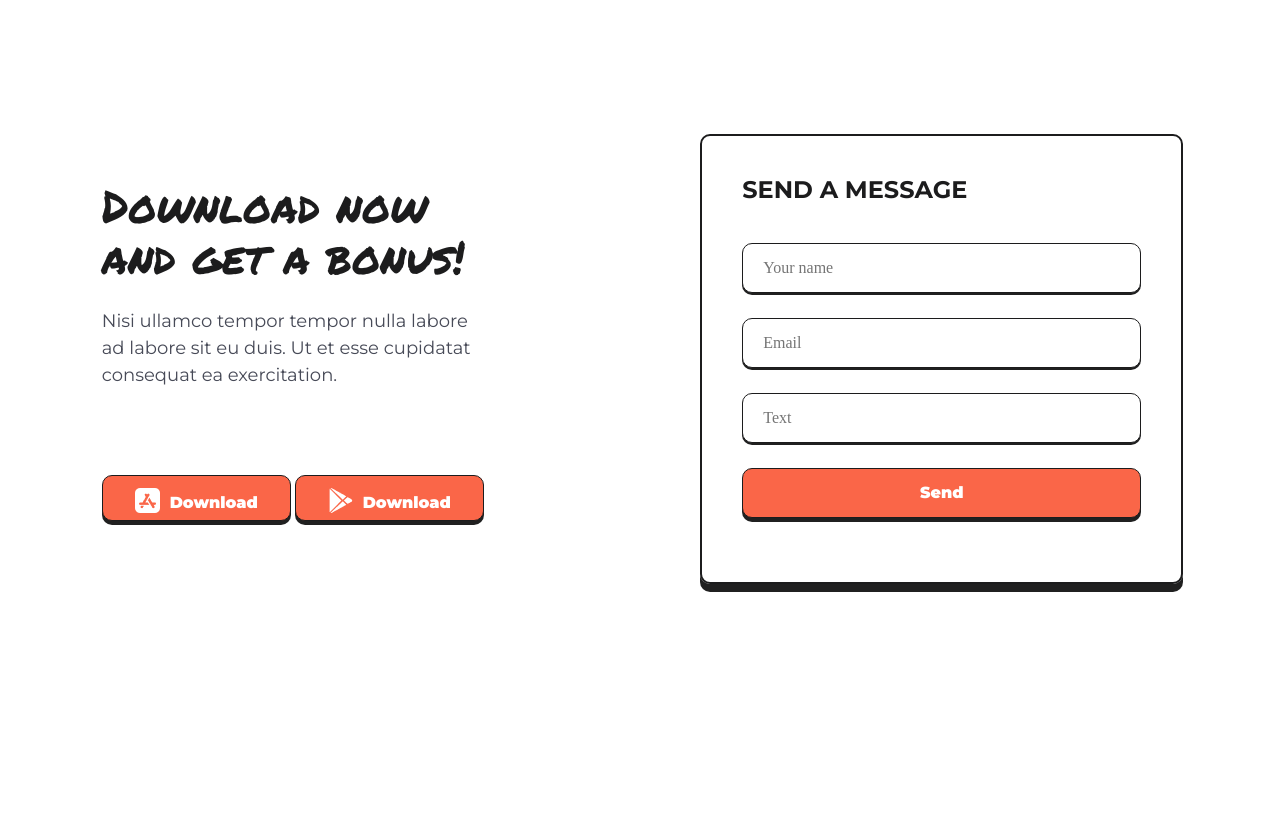
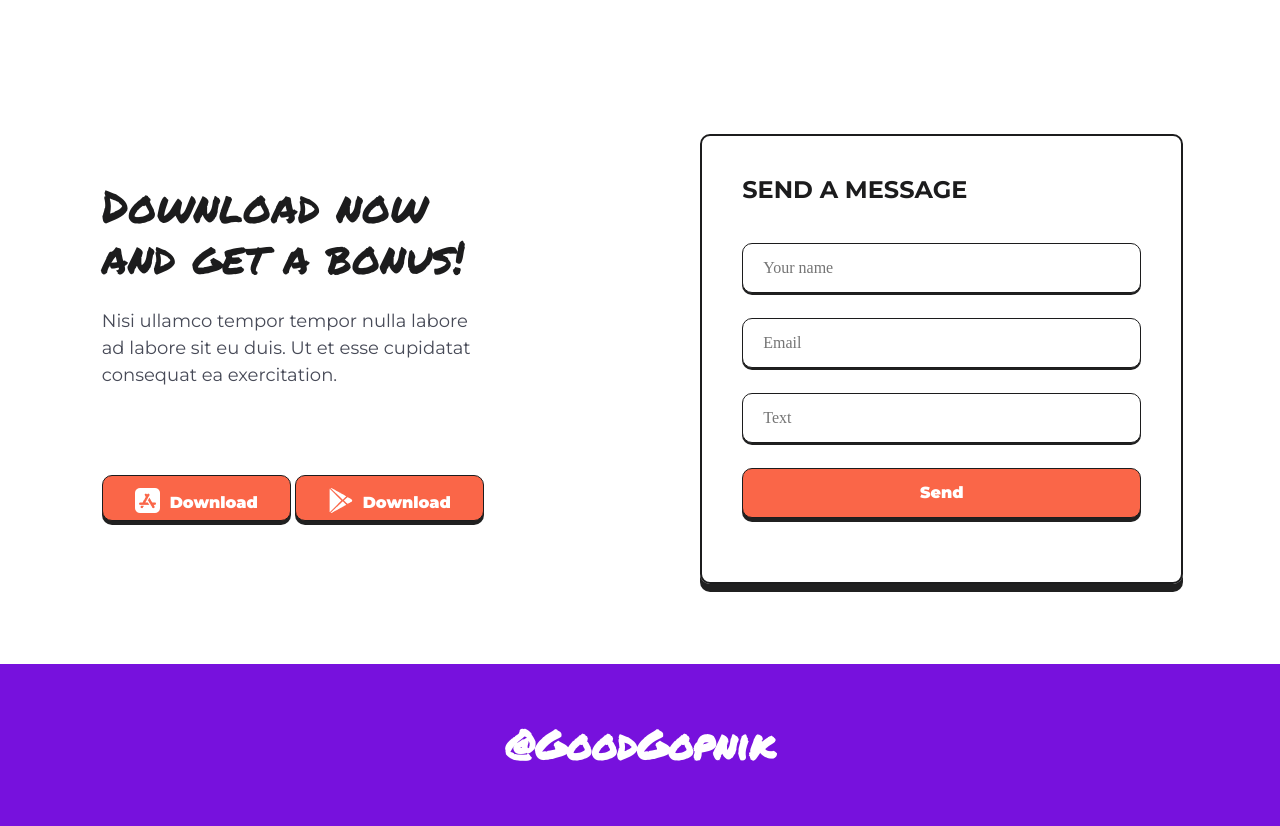
Before and after one commit to GoodGopnik/fitnessTracker, a website: page app/index.html in a window 1280 px wide. Shown: the part 3714-4540 px from the top of the page. Before the commit the page ends 4378 px from the top, so only its background shows below. Drawn offline with nearby package versions, Linux system fonts and the light colour scheme.

Commit message:
доделал верстку

```diff
--- a/app/index.html
+++ b/app/index.html
@@ -254,8 +254,10 @@
     </div>
   </div>
 </section>
-
-
+<!-- footer -->
+<footer class="footer">
+  <h2><a href="https://github.com/GoodGopnik" target="_blank">@GoodGopnik</a></h2>
+</footer>
 
 
 
--- a/app/scss/style.scss
+++ b/app/scss/style.scss
@@ -939,8 +939,21 @@
         }
     }
 }
-
-
+////////////////////////////// footer
+.footer {
+    padding: 25px 0;
+    background: $blue;
+    h2 {
+        font-family: $Permanent-Marker;
+        font-weight: 900;
+        font-size: 40px;
+        text-align: center;
+        a {
+            text-decoration: none;
+            color: $white;
+        }
+    }
+}
 
 
 
```
Also changed, not shown: app/css/style.min.css, 1 other file.
